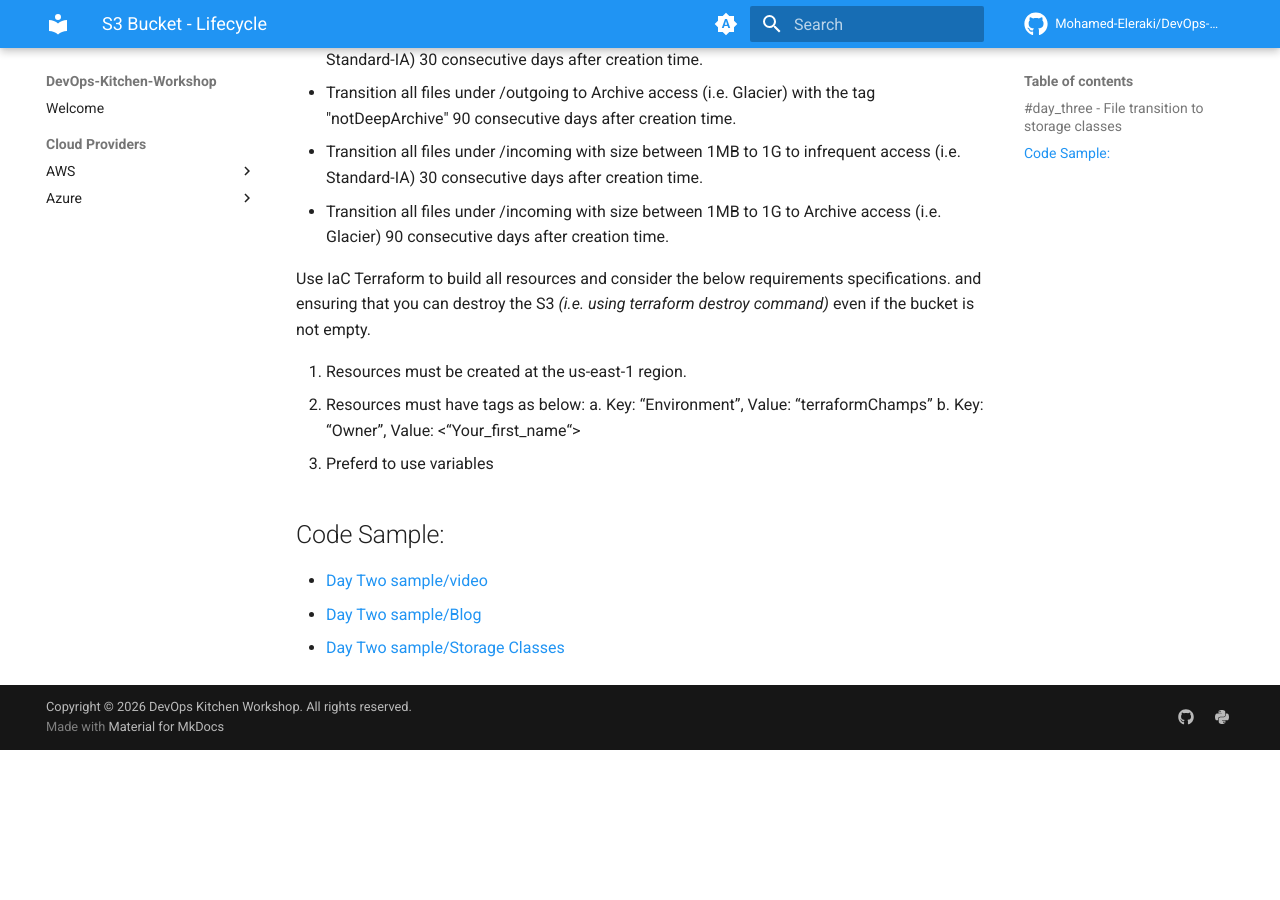
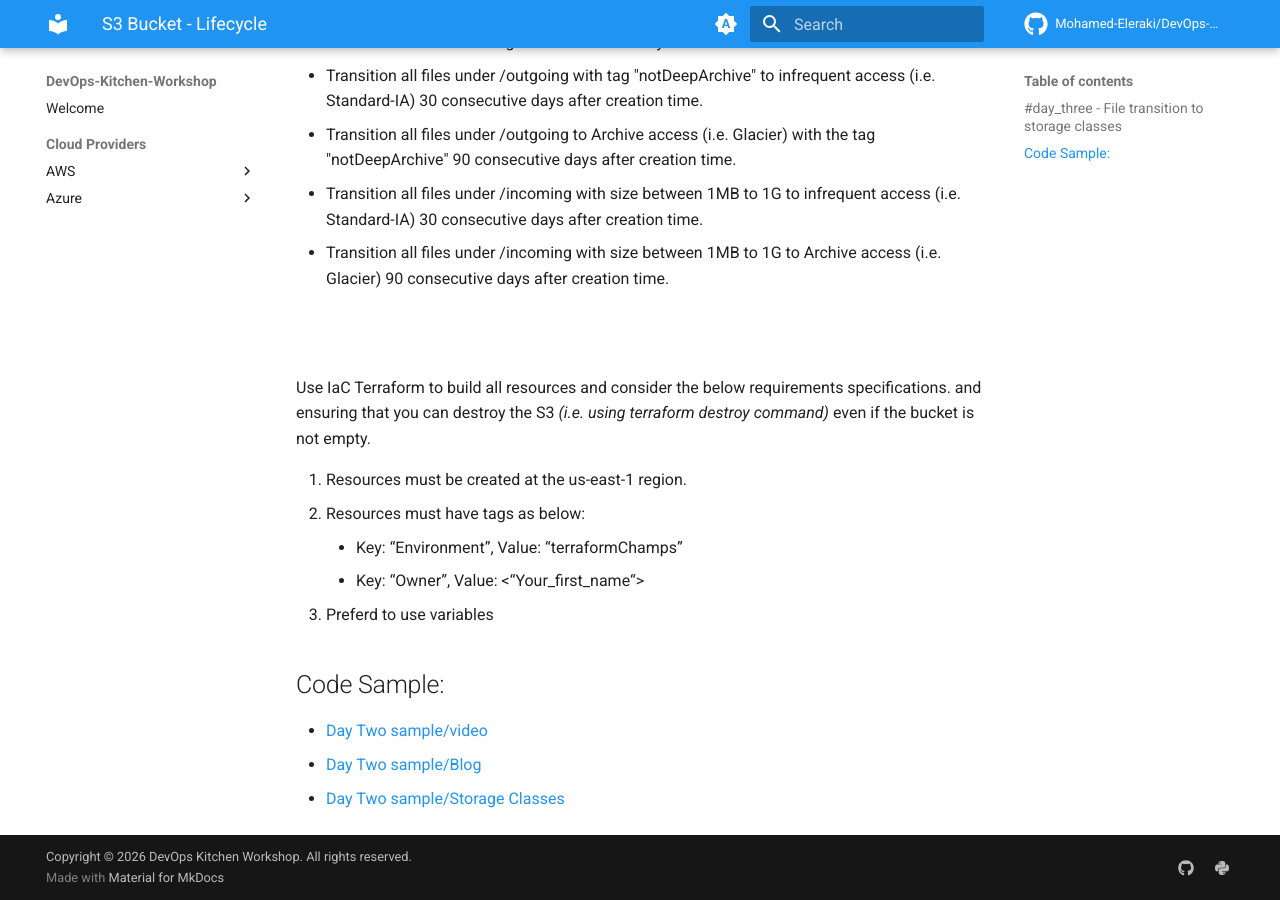
Before and after one commit to Mohamed-Eleraki/DevOps-Kitchen-Workshop, an MkDocs documentation site: the page built from docs/aws/s3-bucket-lifecycle.md, in a window 1280 px wide and 900 px high, scrolled down 747 px. Built offline with MkDocs 1.6.1 and Material for MkDocs 9.7.7, drawn with Linux system fonts in a browser that asks for light colours; comment, search, counter and statistics services are not loaded; the version menu is left out; before the commit the page ends 1497 px from its top, so only the background shows below that.

Commit message:
fix: space problem

```diff
--- a/docs/aws/s3-bucket-lifecycle.md
+++ b/docs/aws/s3-bucket-lifecycle.md
@@ -1,6 +1,7 @@
 # S3 Bucket - Lifecycle
 
 ## _#day_three - File transition to storage classes_
+<br>
 
 ForgTech company wanna test your ability to type down a clean code by Deploying the structure of resources. This will help you
 to build a good reputation.
@@ -12,6 +13,7 @@ The S3 requires to have directories as follows:
 1. /log
 2. /outgoing
 3. /incoming
+<br>
 
 and file transition must match the following rules:
 
@@ -24,13 +26,16 @@ and file transition must match the following rules:
 - Transition all files under /incoming with size between 1MB to 1G to infrequent access (i.e. Standard-IA) 30 consecutive days after creation time.
 - Transition all files under /incoming with size between 1MB to 1G to Archive access (i.e. Glacier) 90 consecutive days after creation time.
 
+<br>
+<br>
+
 Use IaC Terraform to build all resources and consider the below requirements specifications. and ensuring that you can destroy the S3 _(i.e.
 using terraform destroy command)_ even if the bucket is not empty.
 
 1. Resources must be created at the us-east-1 region.
 2. Resources must have tags as below:
-    a. Key: “Environment”, Value: “terraformChamps”
-    b. Key: “Owner”, Value: <“Your_first_name“>
+    - Key: “Environment”, Value: “terraformChamps”
+    - Key: “Owner”, Value: <“Your_first_name“>
 3. Preferd to use variables
 
 ## Code Sample:
```
